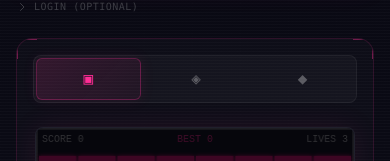
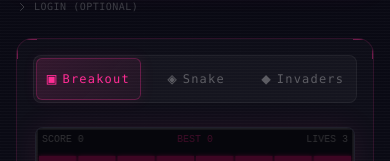
Before and after one commit to chrisghantous66-beep/youtube-downloader, a Next.js app: page / in a window 390 px wide. Shown: the part 286-447 px from the top of the page. Built offline with nearby package versions, Linux system fonts and the light colour scheme.

Commit message:
Fix: afficher titres des jeux sur mobile
Co-Authored-By: Claude Opus 4.7 <noreply@anthropic.com>

```diff
--- a/src/app/page.tsx
+++ b/src/app/page.tsx
@@ -633,7 +633,7 @@ export default function Home() {
                       color: dark ? "rgba(255,255,255,0.3)" : "rgba(0,0,0,0.35)",
                     }}>
                     <span className="text-base">{g.icon}</span>
-                    <span className="hidden sm:inline tracking-[0.1em]">{g.label}</span>
+                    <span className="tracking-[0.1em]">{g.label}</span>
                   </button>
                 ))}
               </div>
```
